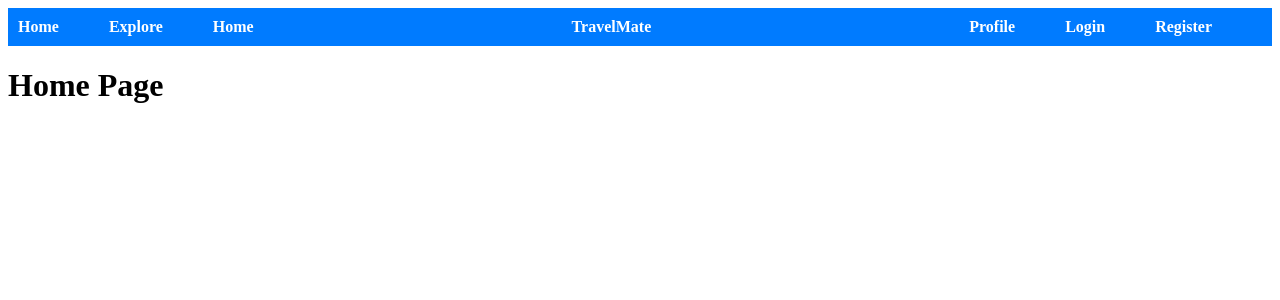
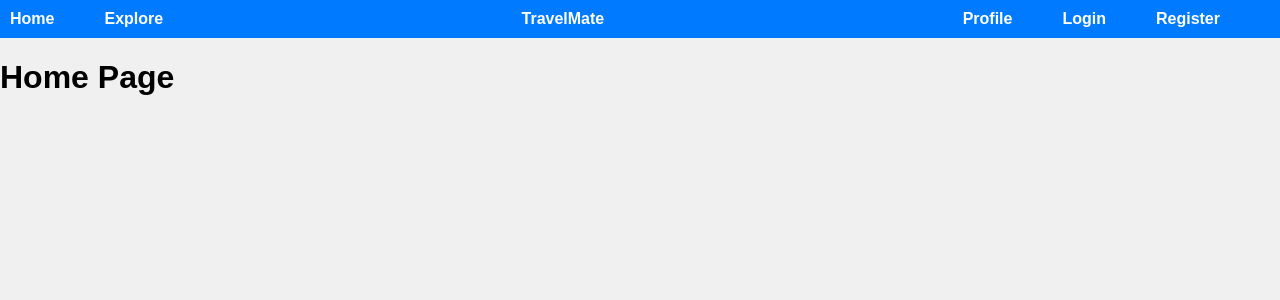
Before and after one commit to yahyaobeid/travelPlan, a Django app: page / in a window 1280 px wide. Shown: the top 300 px of the page. Run offline with Django 4.2, Linux system fonts and the light colour scheme.

Commit message:
Navbar CSS to all files

```diff
--- /dev/null
+++ b/travelPlan/dashboard/static/css/explore.css
@@ -0,0 +1,6 @@
+body {
+    font-family: Arial, sans-serif;
+    background-color: #f0f0f0;
+    margin: 0;
+    padding: 0;
+  }
--- /dev/null
+++ b/travelPlan/dashboard/static/css/index.css
@@ -0,0 +1,6 @@
+body {
+    font-family: Arial, sans-serif;
+    background-color: #f0f0f0;
+    margin: 0;
+    padding: 0;
+  }
--- a/travelPlan/dashboard/static/css/main.css
+++ b/travelPlan/dashboard/static/css/main.css
@@ -38,3 +38,10 @@ ul {
     flex: 1;
     text-align: center;
   }
+
+  body {
+    font-family: Arial, sans-serif;
+    background-color: #f0f0f0;
+    margin: 0;
+    padding: 0;
+  }
--- /dev/null
+++ b/travelPlan/dashboard/static/css/profile.css
@@ -0,0 +1,6 @@
+body {
+    font-family: Arial, sans-serif;
+    background-color: #f0f0f0;
+    margin: 0;
+    padding: 0;
+  }
--- a/travelPlan/dashboard/templates/dashboard/base.html
+++ b/travelPlan/dashboard/templates/dashboard/base.html
@@ -10,7 +10,6 @@
         <ul>
             <li><a href="{% url 'home' %}">Home</a></li>
             <li><a href="{% url 'explore' %}">Explore</a></li>
-            <li><a href="{% url 'home' %}">Home</a></li>
             <li class="navbar-title"><a href="{% url 'home' %}">TravelMate</a></li>
             <li><a href="{% url 'profile' %}">Profile</a></li>
             {% if user.is_authenticated %}
--- a/travelPlan/dashboard/templates/dashboard/explore.html
+++ b/travelPlan/dashboard/templates/dashboard/explore.html
@@ -1,6 +1,7 @@
 {% extends 'dashboard/base.html' %}
-
+{% load static %}
 {% block content %}
+<link rel="stylesheet" type="text/css" href="{% static 'css/explore.css' %}">
 <h1>Explore Page</h1>
 <!-- Add content specific to the explore page -->
 {% endblock %}
--- a/travelPlan/dashboard/templates/dashboard/index.html
+++ b/travelPlan/dashboard/templates/dashboard/index.html
@@ -1,6 +1,7 @@
 {% extends 'dashboard/base.html' %}
+{% load static %}
+{% block content %}
+<link rel="stylesheet" type="text/css" href="{% static 'css/index.css' %}">
+<h1>Home Page</h1>
 
-{% block content %}
-<h1>Home Page</h1>
-<!-- Add content specific to the home page -->
 {% endblock %}
--- a/travelPlan/dashboard/templates/dashboard/profile.html
+++ b/travelPlan/dashboard/templates/dashboard/profile.html
@@ -1,6 +1,7 @@
 {% extends 'dashboard/base.html' %}
-
+{% load static %}
 {% block content %}
+<link rel="stylesheet" type="text/css" href="{% static 'css/explore.css' %}">
 <h1>Profile Page</h1>
 <!-- Add content specific to the profile page -->
 {% endblock %}
```
